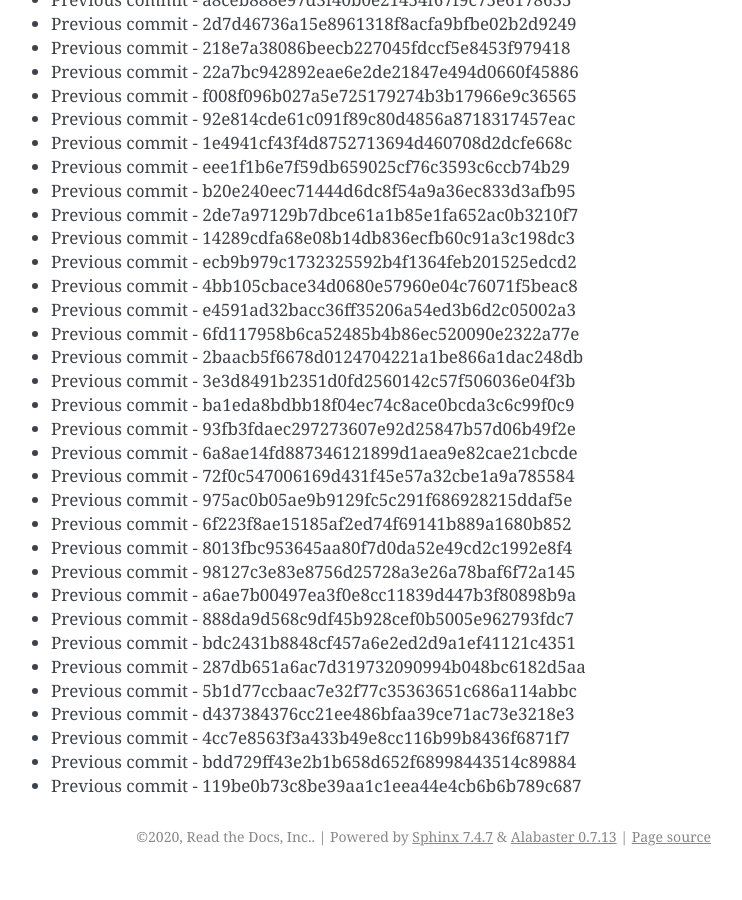
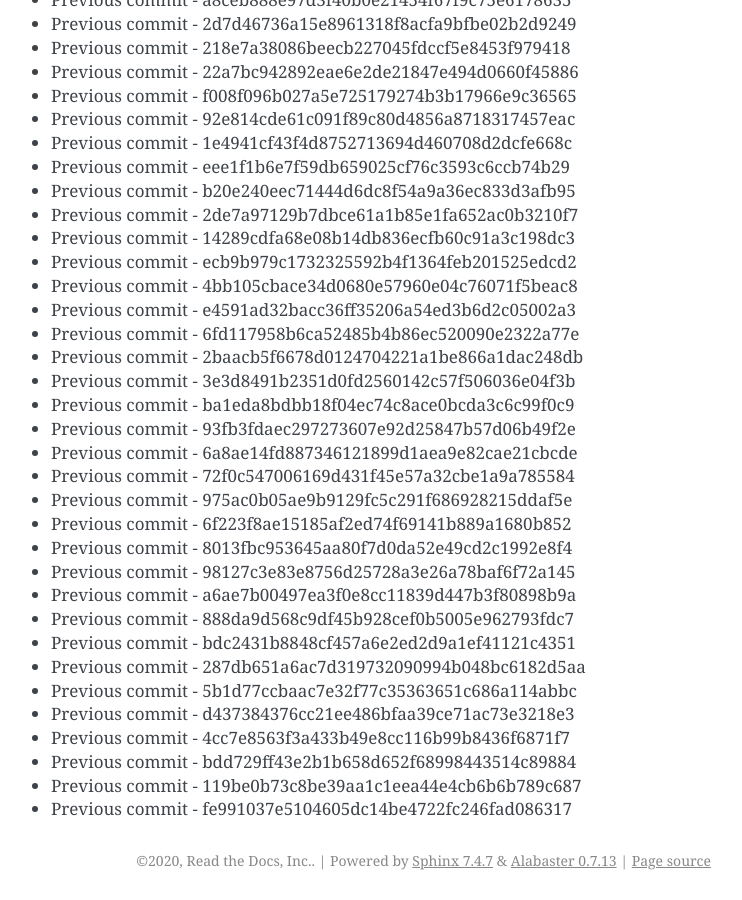
Before and after one commit to readthedocs/rtd-git-stresstest, a Sphinx documentation site: the page built from docs/updates.rst, in a window 1280 px wide and 900 px high, scrolled down 53508 px. Shown: the whole window, without its empty margins (399-1141 px from the left). Built offline with Sphinx 7.4.7, drawn with Linux system fonts in a browser that asks for light colours; before the commit the page ends 54384 px from its top, so only the background shows below that.

Commit message:
Generating commit from previous: fe991037e5104605dc14be4722fc246fad086317

```diff
--- a/docs/updates.rst
+++ b/docs/updates.rst
@@ -2280,3 +2280,4 @@ It can be tested for any performance characteristics.
 * Previous commit - 4cc7e8563f3a433b49e8cc116b99b8436f6871f7
 * Previous commit - bdd729ff43e2b1b658d652f68998443514c89884
 * Previous commit - 119be0b73c8be39aa1c1eea44e4cb6b6b789c687
+* Previous commit - fe991037e5104605dc14be4722fc246fad086317
```
